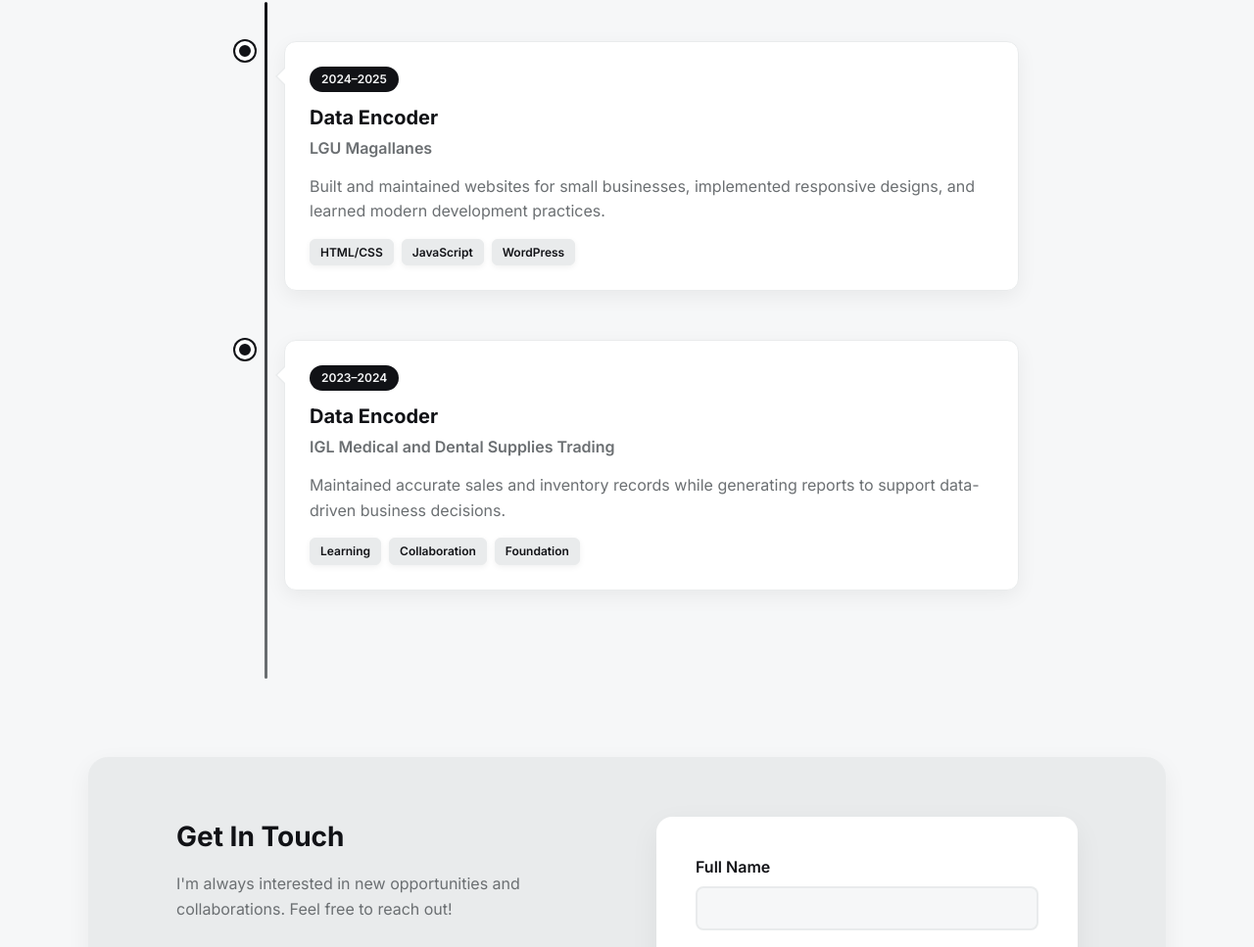
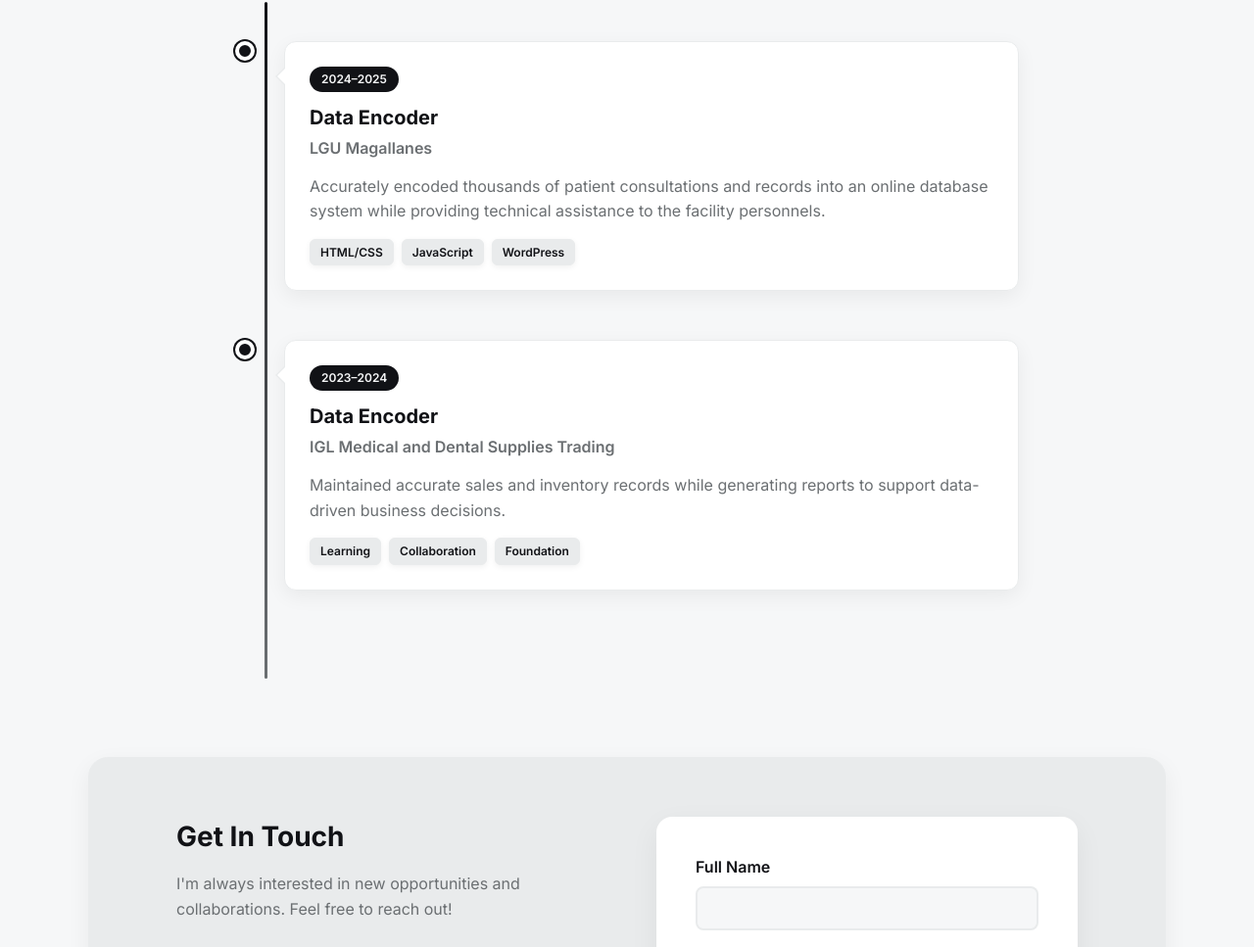
Before and after one commit to jaaycc/portfolio-website, a plain HTML site: page index.html in a window 1280 px wide. Shown: the part 1923-2890 px from the top of the page at 98% size. Drawn offline with nearby package versions, Linux system fonts and the light colour scheme.

Commit message:
Update index.html

```diff
--- a/index.html
+++ b/index.html
@@ -318,7 +318,7 @@
               <div class="node-date">2024–2025</div>
               <h3>Data Encoder</h3>
               <h4>LGU Magallanes</h4>
-              <p>Built and maintained websites for small businesses, implemented responsive designs, and learned modern development practices.</p>
+              <p>Accurately encoded thousands of patient consultations and records into an online database system while providing technical assistance to the facility personnels.</p>
               <div class="node-skills">
                 <span class="skill-tag">HTML/CSS</span>
                 <span class="skill-tag">JavaScript</span>
```
